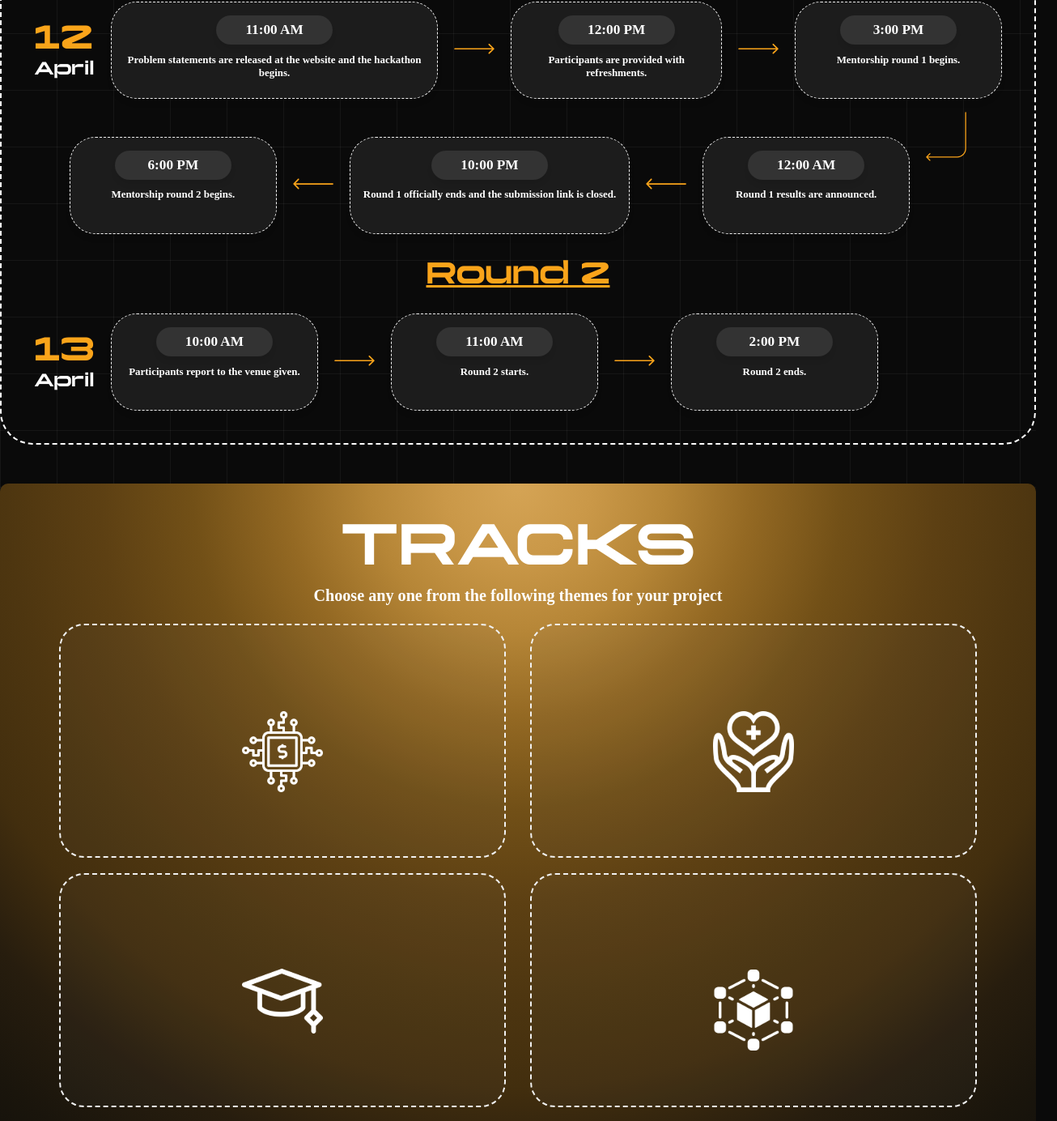
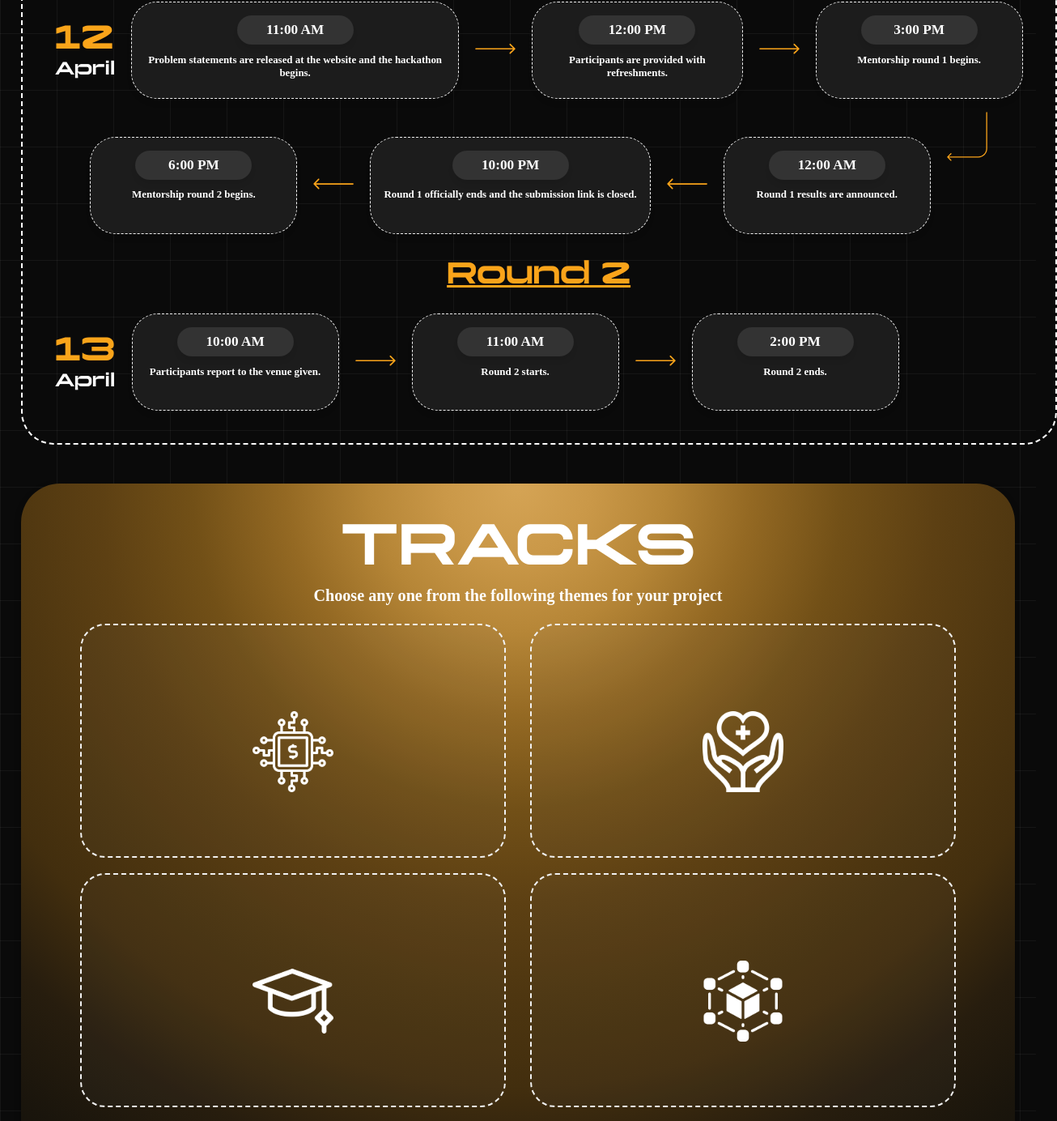
Before and after one commit to Ayush007-pro/HackerzStreet3.0_ayush, a React (Vite) app: page / in a window 1280 px wide. Shown: the part 1359-2743 px from the top of the page at 81% size, 1306 px wide, since content can reach past the window. Built offline with nearby package versions, Linux system fonts and the light colour scheme.

Commit message:
fixed some bugs

```diff
--- a/src/components/Footer/Footer.css
+++ b/src/components/Footer/Footer.css
@@ -119,7 +119,7 @@ footer{
 }
 
 
-@media screen and (max-width: 1024px) {
+@media screen and (max-width: 1300px) {
     footer {
         width: 100%;
         padding: 24px 20px;
@@ -164,7 +164,7 @@ footer{
     }
 }
 
-@media screen and (max-width: 768px) {
+@media screen and (max-width: 850px) {
     footer {
         display: flex;
         flex-direction: column;
--- a/src/components/Home/Home.css
+++ b/src/components/Home/Home.css
@@ -6,6 +6,8 @@
   border-radius: 40px;
   position: relative;
   min-height: 100vh;
+  width: 96%;
+  margin: auto;
 }
 
 .home_heading{
@@ -323,7 +325,7 @@
   }
 
   .left_3 {
-    transform: translateY(300px);
+    transform: translateY(400px);
   }
 
   .left_3_1{
--- a/src/components/Schedule/Schedule.css
+++ b/src/components/Schedule/Schedule.css
@@ -1,3 +1,8 @@
+.schedule{
+  width: 96%;
+  margin: auto;
+}
+
 .schedule h1 {
   font: normal 600 69.15px YapariTrial;
   line-height: 100%;
--- a/src/components/Tracks/Tracks.css
+++ b/src/components/Tracks/Tracks.css
@@ -15,9 +15,9 @@
     );
     /* background-image: url('/tracks_background.svg'); */
     padding: 49px 58px 59.5px 58px;
-    border-radius: 10px;
-    /* width: 1274px; */
-    width: 1440px;
+    border-radius: 3rem;
+    /* width:1440px; */
+    width:96%;
     margin: 3rem auto;
     box-shadow: 0 4px 8px rgba(0, 0, 0, 0.3);
 }
```
